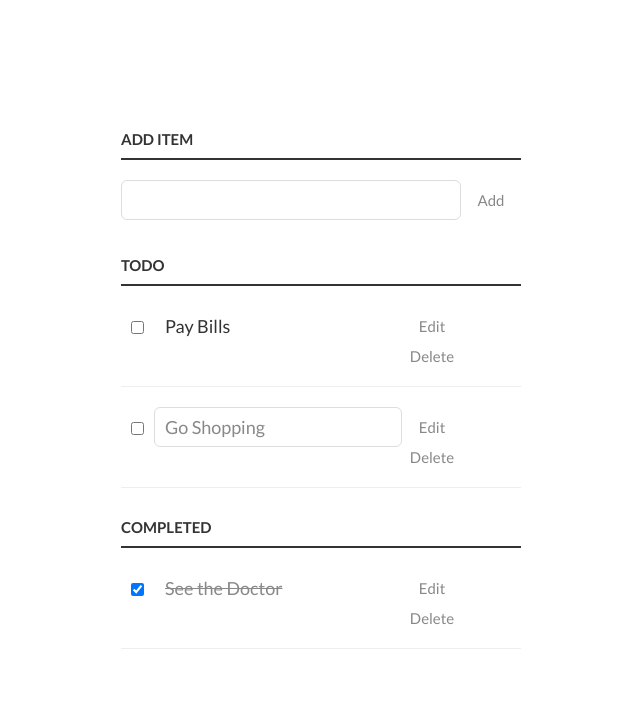
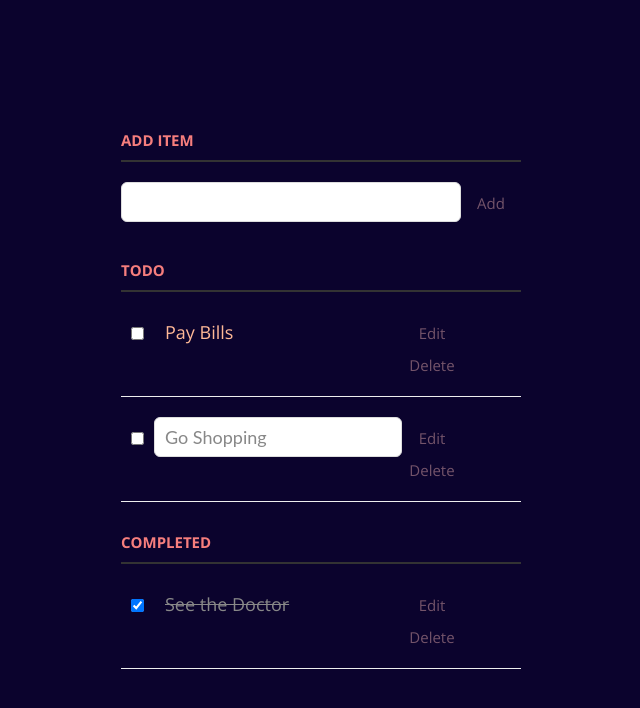
Before and after one commit to iam-peekay/JS_learnings, a plain HTML site: page basic_to_do_list/index.html in a window 1280 px wide. Shown: the whole page, without its empty margins (319-959 px from the left). Drawn offline with nearby package versions, Linux system fonts and the light colour scheme.

Commit message:
style changes

```diff
--- a/basic_to_do_list/css/style.css
+++ b/basic_to_do_list/css/style.css
@@ -1,8 +1,8 @@
 /* Basic Style */
 body {
-  background: #fff;
-  color: #333;
-  font-family: Lato, sans-serif;
+  background: #0B032D;
+  color: #FFB997;
+  font-family: Open Sans, sans-serif;
 }
 .container {
   display: block;
@@ -26,20 +26,20 @@ input, button {
 button {
   background: none;
   border: 0px;
-  color: #888;
+  color: #74546A;
   font-size: 15px;
   width: 60px;
   margin: 10px 0 0;
-  font-family: Lato, sans-serif;
+  font-family: Open Sans, sans-serif;
   cursor: pointer;
 }
 button:hover {
-  color: #333;
+  color: #FFB997;
 }
 /* Heading */
 h3,
 label[for='new-task'] {
-  color: #333;
+  color: #F67E7D;
   font-weight: 700;
   font-size: 15px;
   border-bottom: 2px solid #333;
@@ -60,7 +60,7 @@ input[type="text"] {
   color: #888;
 }
 input[type="text"]:focus {
-  color: #333;
+  color: #0B032D;
 }
 
 /* New Task */
--- a/basic_to_do_list/index.html
+++ b/basic_to_do_list/index.html
@@ -2,7 +2,7 @@
 <html>
   <head>
     <title>Todo App</title>
-    <link href='http://fonts.googleapis.com/css?family=Lato:300,400,700' rel='stylesheet' type='text/css'>
+    <link href='http://fonts.googleapis.com/css?family=Montserrat:400,700|Open+Sans:400italic,600italic,700italic,400,300,600,700,800|Varela+Round' rel='stylesheet' type='text/css'>
     <link rel="stylesheet" href="css/style.css" type="text/css" media="screen" charset="utf-8">
   </head>
   <body>
```
Also changed, not shown: 1 other file.
